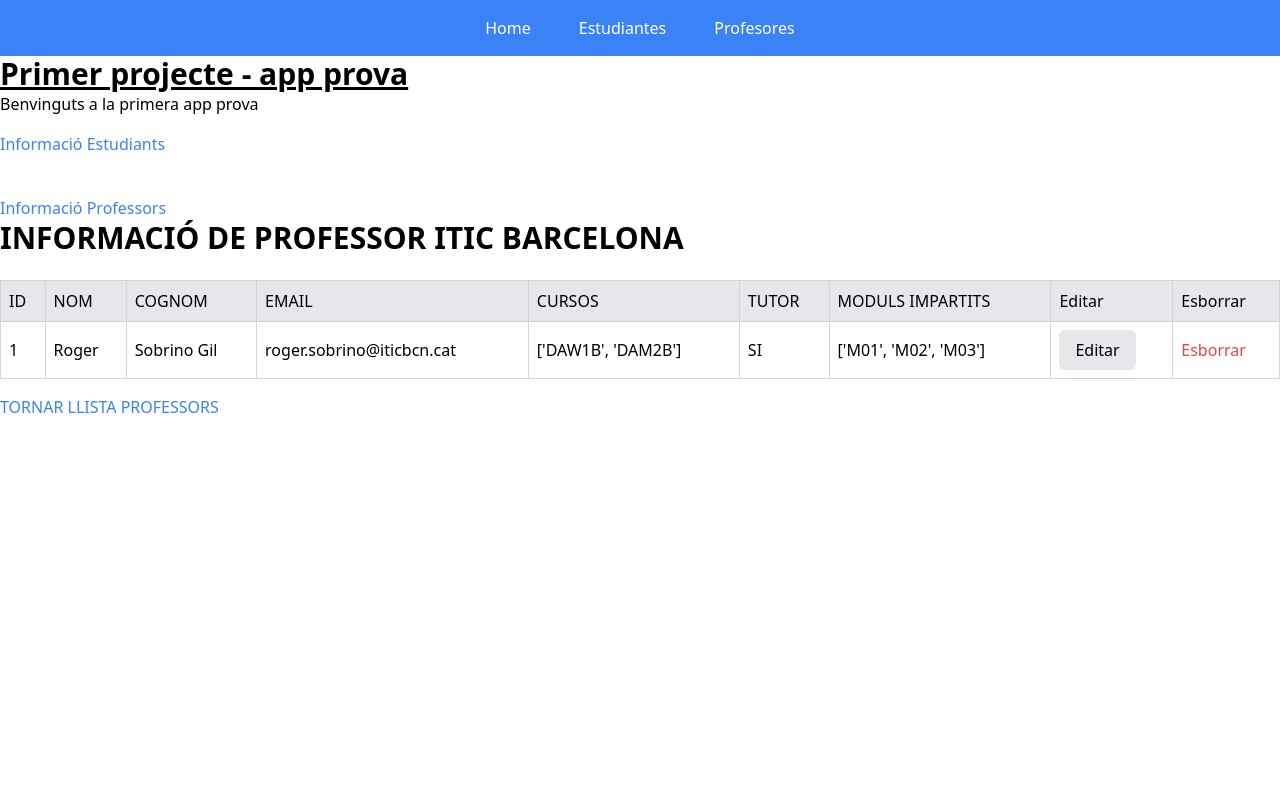
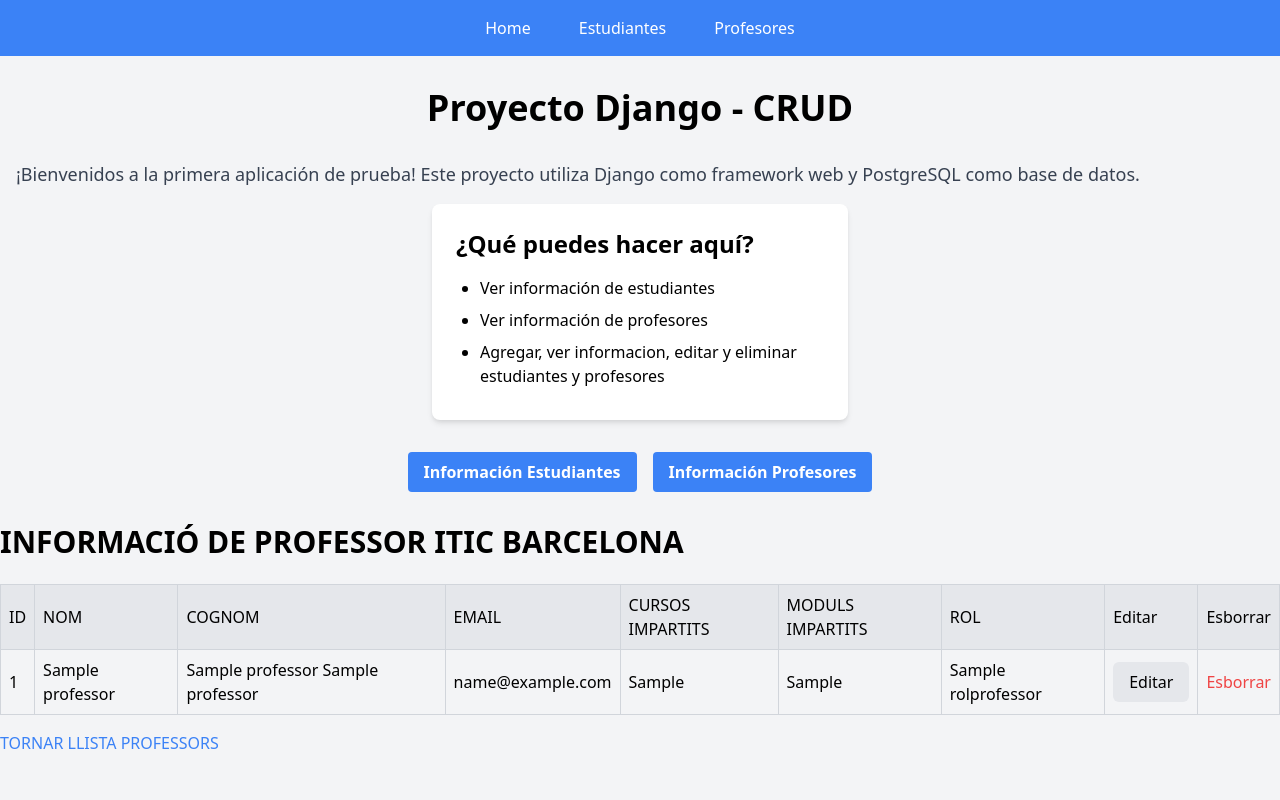
Before and after one commit to lcastienc/M07_UF4, a Django app: page /centre/teachers/teacher/1/ in a window 1280 px wide. Run offline with Django 5.2, Linux system fonts and the light colour scheme; tables that the repository leaves empty hold one stand-in row (values such as "Sample post"); some libraries are stand-ins or nearby versions.

Commit message:
Actualizacion final archivos

```diff
--- a/TIC_GestioPersonal/centre/templates/add_student.html
+++ b/TIC_GestioPersonal/centre/templates/add_student.html
@@ -4,7 +4,7 @@
     <form method="post">
     {% csrf_token %}
     {{ form.as_p }}
-    <input type="submit" value="AFEGIR">
+    <input class="block mt-4 text-blue-500" type="submit" value="AFEGIR">
     </form>
-    <button><a href="{% url 'students' %}">Tornar a la llista d'estudiants</a></button>
+    <button><a class="block mt-4 text-blue-500" href="{% url 'students' %}">Tornar a la llista d'estudiants</a></button>
 {% endblock %}
--- a/TIC_GestioPersonal/centre/templates/add_teacher.html
+++ b/TIC_GestioPersonal/centre/templates/add_teacher.html
@@ -4,7 +4,7 @@
     <form method="post">
         {% csrf_token %}
         {{ form.as_p }}
-        <input type="submit" value="AFEGIR">
+        <input class="block mt-4 text-blue-500" type="submit" value="AFEGIR">
     </form>
-    <button><a href="{% url 'students' %}">TORNAR LLISTA PROFESSORS</a></button>
+    <button><a class="block mt-4 text-blue-500" href="{% url 'students' %}">TORNAR LLISTA PROFESSORS</a></button>
 {% endblock %}
--- a/TIC_GestioPersonal/centre/templates/delete_student.html
+++ b/TIC_GestioPersonal/centre/templates/delete_student.html
@@ -5,8 +5,8 @@
 
     <form method="post">
         {% csrf_token %}
-        <button><input type="submit" value="ESBORRAR"></button>
+        <button><input class="block mt-4 text-red-500" type="submit" value="ESBORRAR"></button>
     </form>
-    <button><a href="{% url 'students' %}">Regresar lista estudiantes</a></button>
+    <button><a class="block mt-4 text-blue-500" href="{% url 'students' %}">Regresar lista estudiantes</a></button>
 
 {% endblock %}
--- a/TIC_GestioPersonal/centre/templates/delete_teacher.html
+++ b/TIC_GestioPersonal/centre/templates/delete_teacher.html
@@ -5,8 +5,8 @@
 
     <form method="post">
         {% csrf_token %}
-        <button><input type="submit" value="ESBORRAR"></button>
+        <button><input class="block mt-4 text-red-500" type="submit" value="ESBORRAR"></button>
     </form>
-    <button><a href="{% url 'teachers' %}">TORNAR LLISTA PROFESSORS</a></button>
+    <button><a class="block mt-4 text-blue-500" href="{% url 'teachers' %}">TORNAR LLISTA PROFESSORS</a></button>
 
 {% endblock %}
--- a/TIC_GestioPersonal/centre/templates/edit_student.html
+++ b/TIC_GestioPersonal/centre/templates/edit_student.html
@@ -4,8 +4,8 @@
 <form method="post">
     {% csrf_token %}
     {{ form.as_p }}
-    <input type="submit" value="Guardar Canvis">
+    <input class="block mt-4 text-blue-500" type="submit" value="Guardar Canvis">
 </form>
 
-<button><a href="{% url 'students' %}">Tornar a la llista d'estudiants</a></button>
+<button><a class="block mt-4 text-blue-500" href="{% url 'students' %}">Tornar a la llista d'estudiants</a></button>
 {% endblock %}
--- a/TIC_GestioPersonal/centre/templates/edit_teacher.html
+++ b/TIC_GestioPersonal/centre/templates/edit_teacher.html
@@ -4,8 +4,8 @@
     <form method="post">
         {% csrf_token %}
         {{ form.as_p }}
-        <input type="submit" value="Guardar Canvis">
+        <input class="block mt-4 text-blue-500" type="submit" value="Guardar Canvis">
     </form>
 
-    <button><a href="{% url 'students' %}">TORNAR LLISTA PROFESSORS</a></button>
+    <button><a class="block mt-4 text-blue-500" href="{% url 'teachers' %}">TORNAR LLISTA PROFESSORS</a></button>
 {% endblock %}
--- a/TIC_GestioPersonal/centre/templates/index.html
+++ b/TIC_GestioPersonal/centre/templates/index.html
@@ -1,37 +1,41 @@
 <!doctype html>
 <html lang="en">
+
 <head>
     <meta charset="UTF-8">
-    <meta name="viewport"
-          content="width=device-width, user-scalable=no, initial-scale=1.0, maximum-scale=1.0, minimum-scale=1.0">
+    <meta name="viewport" content="width=device-width, user-scalable=no, initial-scale=1.0, maximum-scale=1.0, minimum-scale=1.0">
     <meta http-equiv="X-UA-Compatible" content="ie=edge">
-    <script src="https://cdn.tailwindcss.com"></script>
-    <title>Index template</title>
+    <title>Proyecto Django</title>
+    <link href="https://cdn.jsdelivr.net/npm/tailwindcss@2.2.19/dist/tailwind.min.css" rel="stylesheet">
 </head>
-<body>
+
+<body class="bg-gray-100">
 {%  include "head/header.html" %}
 
-<h1 class="text-3xl font-bold underline">Primer projecte - app prova</h1>
-<p>Benvinguts a la primera app prova</p>
+<div class="container mx-auto px-4 py-8">
+    <h1 class="text-4xl font-bold text-center mb-8">Proyecto Django - CRUD</h1>
+    <p class="text-lg text-gray-700 mb-4">¡Bienvenidos a la primera aplicación de prueba! Este proyecto utiliza Django como framework web y PostgreSQL como base de datos.</p>
 
-<!--
-<div>
-    <div>
-        <label>Nom: </label> {{nombre}}
+    <div class="flex justify-center">
+        <div class="w-full md:w-1/2 lg:w-1/3 bg-white rounded-lg p-6 shadow-md">
+            <h2 class="text-2xl font-bold mb-4">¿Qué puedes hacer aquí?</h2>
+            <ul class="list-disc ml-6">
+                <li class="mb-2">Ver información de estudiantes</li>
+                <li class="mb-2">Ver información de profesores</li>
+                <li class="mb-2">Agregar, ver informacion, editar y eliminar estudiantes y profesores</li>
+            </ul>
+        </div>
     </div>
-    <div>
-        <label>Cognom: </label> {{cognom}}
-    </div>
-    <div>
-        <label>Edat: </label> {{edat}}
+
+    <div class="flex justify-center mt-8">
+        <a href="{% url 'students' %}" class="block bg-blue-500 hover:bg-blue-600 text-white font-bold py-2 px-4 rounded">Información Estudiantes</a>
+        <a href="{% url 'teachers' %}" class="block bg-blue-500 hover:bg-blue-600 text-white font-bold py-2 px-4 rounded ml-4">Información Profesores</a>
     </div>
 </div>
--->
-<a href="{% url 'students' %}" class="block mt-4 text-blue-500">Informació Estudiants</a>
-<br>
-<a href="{% url 'teachers' %}" class="block mt-4 text-blue-500">Informació Professors</a>
+
 {% block content %}
 
 {% endblock %}
 </body>
+
 </html>
--- a/TIC_GestioPersonal/centre/templates/student.html
+++ b/TIC_GestioPersonal/centre/templates/student.html
@@ -13,6 +13,7 @@
                     <td class="p-2 border border-gray-300">EMAIL</td>
                     <td class="p-2 border border-gray-300">CURS</td>
                     <td class="p-2 border border-gray-300">MODULS MATRICULATS</td>
+                    <td class="p-2 border border-gray-300">ROL</td>
                     <td class="p-2 border border-gray-300">Editar</td>
                     <td class="p-2 border border-gray-300">Esborrar</td>
                 </tr>
@@ -35,6 +36,7 @@
                             {% if not forloop.last %}, {% endif %}
                         {% endfor %}
                     </td>
+                    <td class="p-2 border border-gray-300">{{ student.rolEstudiant }}</td>
                     <td class="p-2 border border-gray-300"><button class="bg-gray-200 px-4 py-2 rounded-md"><a href="{% url 'edit_student' student.id %}">Editar</a></button></td>
                     <td class="p-2 border border-gray-300"><a class="text-red-500" href="{% url 'delete_student' student.id %}">Esborrar</a></td>
                 </tr>
--- a/TIC_GestioPersonal/centre/templates/students.html
+++ b/TIC_GestioPersonal/centre/templates/students.html
@@ -13,6 +13,7 @@
                 <td class="p-2 border border-gray-300">EMAIL</td>
                 <td class="p-2 border border-gray-300">CURS</td>
                 <td class="p-2 border border-gray-300">MODULS MATRICULATS</td>
+                <td class="p-2 border border-gray-300">ROL</td>
                 <td class="p-2 border border-gray-300">Mes Informació</td>
                 <td class="p-2 border border-gray-300">Editar</td>
                 <td class="p-2 border border-gray-300">Esborrar</td>
@@ -37,14 +38,15 @@
                             {% if not forloop.last %}, {% endif %}
                         {% endfor %}
                     </td>
-                    <td class="p-2 border border-gray-300"><a href="{% url 'student' student.id %}" class="bg-blue-100 px-4 py-2 rounded-md">Mes Informació</a></td>
+                    <td class="p-2 border border-gray-300">{{ student.rolEstudiant }}</td>
+                    <td class="p-2 border border-gray-300 "><a href="{% url 'student' student.id %}" class="text-blue-500">Mes Informació</a></td>
                     <td class="p-2 border border-gray-300"><button class="bg-gray-200 px-4 py-2 rounded-md"><a href="{% url 'edit_student' student.id %}">Editar</a></button></td>
                     <td class="p-2 border border-gray-300"><a class="text-red-500" href="{% url 'delete_student'  student.id%}">Esborrar</a></td>
                 </tr>
             {% endfor %}
             </tbody>
         </table>
-        <button><a href="{% url 'add_student' %}">Afegir nou alumne</a></button>
+        <button><a class="block mt-4 text-blue-500" href="{% url 'add_student' %}">Afegir nou alumne</a></button>
     </div>
 
 {% endblock %}
--- a/TIC_GestioPersonal/centre/templates/teacher.html
+++ b/TIC_GestioPersonal/centre/templates/teacher.html
@@ -11,9 +11,9 @@
                     <td class="p-2 border border-gray-300">NOM</td>
                     <td class="p-2 border border-gray-300">COGNOM</td>
                     <td class="p-2 border border-gray-300">EMAIL</td>
-                    <td class="p-2 border border-gray-300">CURSOS</td>
-                    <td class="p-2 border border-gray-300">TUTOR</td>
+                    <td class="p-2 border border-gray-300">CURSOS IMPARTITS</td>
                     <td class="p-2 border border-gray-300">MODULS IMPARTITS</td>
+                    <td class="p-2 border border-gray-300">ROL</td>
                     <td class="p-2 border border-gray-300">Editar</td>
                     <td class="p-2 border border-gray-300">Esborrar</td>
                 </tr>
@@ -24,11 +24,22 @@
                     <td class="p-2 border border-gray-300">{{ teacher.nom }}</td>
                     <td class="p-2 border border-gray-300">{{ teacher.cognom1 }} {{ teacher.cognom2 }}</td>
                     <td class="p-2 border border-gray-300">{{ teacher.email }}</td>
-                    <td class="p-2 border border-gray-300">{{ teacher.curs }}</td>
-                    <td class="p-2 border border-gray-300">{{ teacher.tutor }}</td>
-                    <td class="p-2 border border-gray-300">{{ teacher.modulsImpartits }}</td>
-                    <td class="p-2 border border-gray-300"><button class="bg-gray-200 px-4 py-2 rounded-md"><a>Editar</a></button></td>
-                    <td class="p-2 border border-gray-300"><a class="text-red-500">Esborrar</a></td>
+                    <td class="p-2 border border-gray-300">
+                        {% for curs in teacher.cursosImpartits.all %}
+                        {{ curs.Codi }}
+                        {% if not forloop.last %}, {% endif %}
+                        {% endfor %}
+                    </td>
+                    <td class="p-2 border border-gray-300">
+                        {% for modul in teacher.modulsImpartits.all %}
+                            {{ modul.Codi }}
+                            {% if not forloop.last %}, {% endif %}
+                        {% endfor %}
+                    </td>
+                    <td class="p-2 border border-gray-300">{{ teacher.rolProfessor }}</td>
+                    <td class="p-2 border border-gray-300"><button class="bg-gray-200 px-4 py-2 rounded-md"><a href="{% url 'edit_teacher' teacher.id %}">Editar</a></button></td>
+                    <td class="p-2 border border-gray-300"><a class="text-red-500" href="{% url 'delete_teacher' teacher.id %}">Esborrar</a></td>
+
                 </tr>
             </tbody>
         </table>
--- a/TIC_GestioPersonal/centre/templates/teachers.html
+++ b/TIC_GestioPersonal/centre/templates/teachers.html
@@ -11,9 +11,9 @@
                 <td class="p-2 border border-gray-300">NOM</td>
                 <td class="p-2 border border-gray-300">COGNOM</td>
                 <td class="p-2 border border-gray-300">EMAIL</td>
-                <td class="p-2 border border-gray-300">CURSOS</td>
+                <td class="p-2 border border-gray-300">CURSOS IMPARTITS</td>
+                <td class="p-2 border border-gray-300">MODULS IMPARTITS</td>
                 <td class="p-2 border border-gray-300">ROL</td>
-                <td class="p-2 border border-gray-300">MODULS IMPARTITS</td>
                 <td class="p-2 border border-gray-300">Mes Informació</td>
                 <td class="p-2 border border-gray-300">Editar</td>
                 <td class="p-2 border border-gray-300">Esborrar</td>
@@ -32,13 +32,13 @@
                         {% if not forloop.last %}, {% endif %}
                     {% endfor %}
                 </td>
-                <td class="p-2 border border-gray-300">{{ teacher.rolProfessor }}</td>
                 <td class="p-2 border border-gray-300">
                     {% for modul in teacher.modulsImpartits.all %}
                         {{ modul.Codi }}
                         {% if not forloop.last %}, {% endif %}
                     {% endfor %}
                 </td>
+                <td class="p-2 border border-gray-300">{{ teacher.rolProfessor }}</td>
                 <td class="p-2 border border-gray-300"><a href="{% url 'teacher' teacher.id %}" class="text-blue-500">Mes Informació</a></td>
                 <td class="p-2 border border-gray-300"><button class="bg-gray-200 px-4 py-2 rounded-md"><a href="{% url 'edit_teacher' teacher.id %}">Editar</a></button></td>
                 <td class="p-2 border border-gray-300"><a class="text-red-500" href="{% url 'delete_teacher' teacher.id %}">Esborrar</a></td>
--- a/TIC_GestioPersonal/centre/urls.py
+++ b/TIC_GestioPersonal/centre/urls.py
@@ -2,8 +2,8 @@ from django.urls import path
 from . import views
 
 urlpatterns = [
-    path('', views.index_one,name='index_one'),
-    path('index/', views.index,name='index'),
+    path('index/', views.index_one,name='index_one'),
+    path('', views.index,name='index'),
     path('about/', views.about,name='about'),
     path('teachers/', views.teachers, name='teachers'),
     path('students/', views.students, name='students'),
--- a/TIC_GestioPersonal/centre/views.py
+++ b/TIC_GestioPersonal/centre/views.py
@@ -99,47 +99,47 @@ def students(request):
 
 #Practica 1b, teachers y students con links individuales
 
-def teacher(request, pk):
-    teacher_obj = None
-    teachers = {
-        'teacher1': {
-            'id': '1',
-            'nom': 'Roger',
-            'cognom1': 'Sobrino',
-            'cognom2': 'Gil',
-            'email': 'roger.sobrino@iticbcn.cat',
-            'curs': ['DAW1B', 'DAM2B'],
-            'tutor': 'SI',
-            'modulsImpartits': ['M01', 'M02', 'M03']
-        },
-        'teacher2': {
-            'id': '2',
-            'nom': 'Juanma',
-            'cognom1': 'Sanchez',
-            'cognom2': 'Biel',
-            'email': 'juanmanuel.sanchez@iticbcn.cat',
-            'curs': ['DAW1B', 'SMIX2B'],
-            'tutor': 'NO',
-            'modulsImpartits': ['M02', 'M05', 'M09']
-        },
-        'teacher3': {
-            'id': '3',
-            'nom': 'Oriol',
-            'cognom1': 'Roca',
-            'cognom2': 'Fabra',
-            'email': 'joseporiol.roca@iticbcn.cat',
-            'curs': ['DAM1B', 'SMIX2A'],
-            'tutor': 'SI',
-            'modulsImpartits': ['M07', 'M10', 'M12']
-        }
-    }
-
-    for key, value in teachers.items():
-        if value['id'] == pk:
-            teacher_obj = value
-            break
-
-    return render(request, 'teacher.html', {'teacher': teacher_obj})
+# def teacher(request, pk):
+#     teacher_obj = None
+#     teachers = {
+#         'teacher1': {
+#             'id': '1',
+#             'nom': 'Roger',
+#             'cognom1': 'Sobrino',
+#             'cognom2': 'Gil',
+#             'email': 'roger.sobrino@iticbcn.cat',
+#             'curs': ['DAW1B', 'DAM2B'],
+#             'tutor': 'SI',
+#             'modulsImpartits': ['M01', 'M02', 'M03']
+#         },
+#         'teacher2': {
+#             'id': '2',
+#             'nom': 'Juanma',
+#             'cognom1': 'Sanchez',
+#             'cognom2': 'Biel',
+#             'email': 'juanmanuel.sanchez@iticbcn.cat',
+#             'curs': ['DAW1B', 'SMIX2B'],
+#             'tutor': 'NO',
+#             'modulsImpartits': ['M02', 'M05', 'M09']
+#         },
+#         'teacher3': {
+#             'id': '3',
+#             'nom': 'Oriol',
+#             'cognom1': 'Roca',
+#             'cognom2': 'Fabra',
+#             'email': 'joseporiol.roca@iticbcn.cat',
+#             'curs': ['DAM1B', 'SMIX2A'],
+#             'tutor': 'SI',
+#             'modulsImpartits': ['M07', 'M10', 'M12']
+#         }
+#     }
+#
+#     for key, value in teachers.items():
+#         if value['id'] == pk:
+#             teacher_obj = value
+#             break
+#
+#     return render(request, 'teacher.html', {'teacher': teacher_obj})
 
 '''
 def student(request, pk):
@@ -186,6 +186,11 @@ def teachers(request):
     context = {'professors': professors}
     return render(request, 'teachers.html', context)
 
+def teacher(request,pk):
+    teacher = Professor.objects.get(id=pk)
+    context = {'teacher': teacher}
+    return render(request, 'teacher.html', context)
+
 def add_teacher(request):
     form = ProfessorForm
     if request.method == 'POST':
@@ -209,6 +214,7 @@ def edit_teacher(request, pk):
     else:
         context = {'form': form}
         return render(request, 'edit_teacher.html', context)
+
 def delete_teacher(request, pk):
     professor = Professor.objects.get(id=pk)
     if request.method == 'POST':
```
